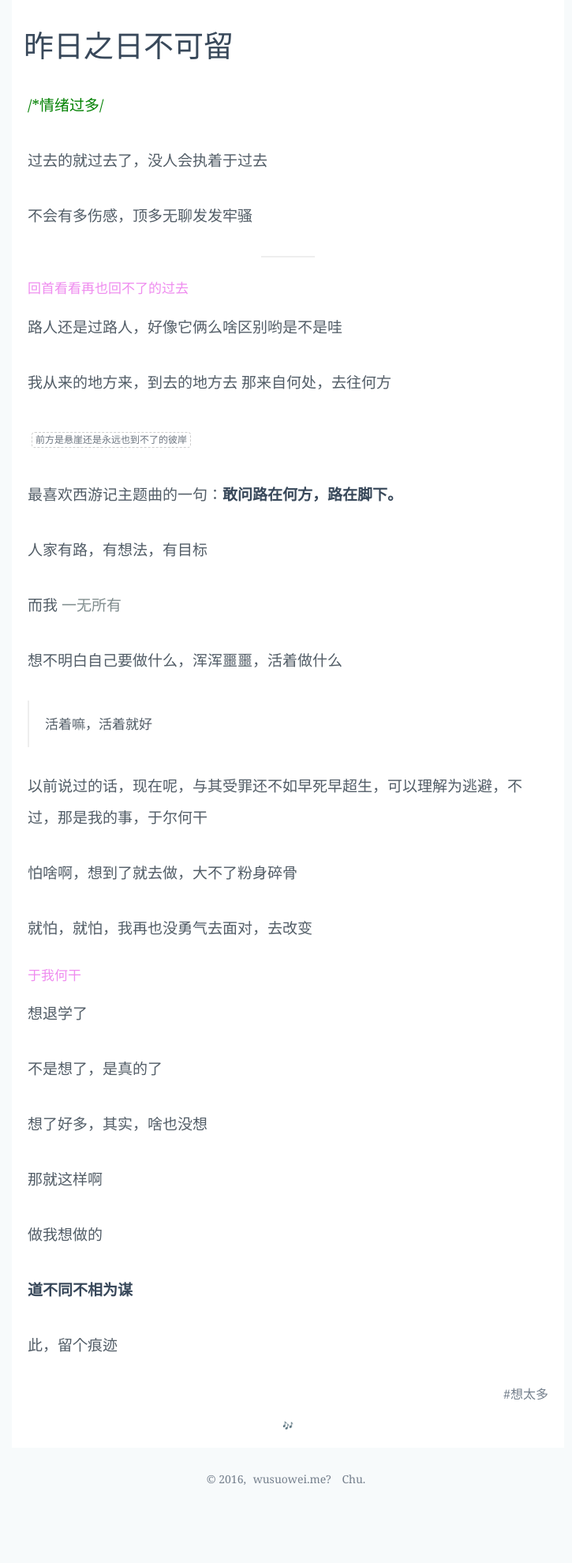
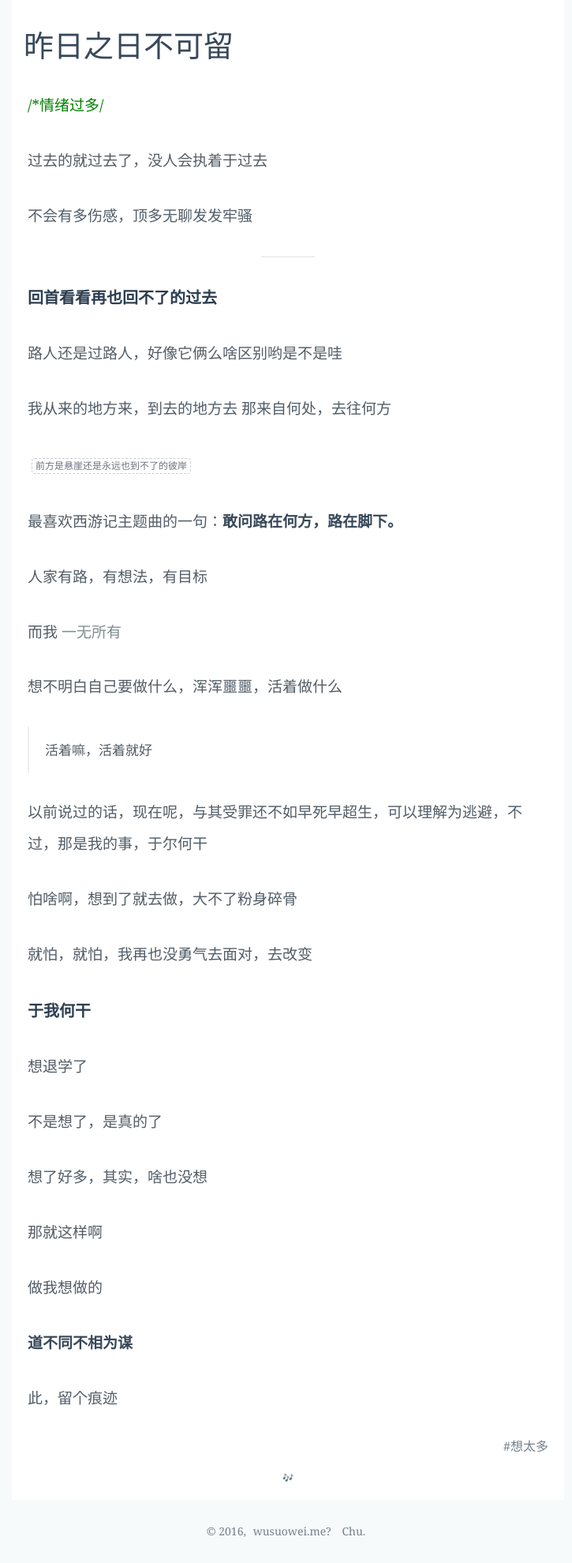
Before and after one commit to bqkc/bqkc.github.io, a Jekyll site: the page built from _posts/2016/2016-10-16-see-me.md, in a window 1280 px wide. Shown: the whole page at 79% size, without its empty margins (275-1000 px from the left). Built offline with Jekyll 4.4.1, drawn with Linux system fonts in a browser that asks for light colours; before the commit the page ends 1913 px from its top, so only the background shows below that.

Commit message:
Update 2016-10-16-see-me.md

```diff
--- a/_posts/2016/2016-10-16-see-me.md
+++ b/_posts/2016/2016-10-16-see-me.md
@@ -12,7 +12,7 @@
 
 ------
 
-#### 回首看看再也回不了的过去
+### 回首看看再也回不了的过去
 
 路人还是过路人，好像它俩么啥区别哟是不是哇
 
@@ -37,7 +37,7 @@
 
 就怕，就怕，我再也没勇气去面对，去改变
 
-#### 于我何干
+### 于我何干
 
 想退学了
 
```
